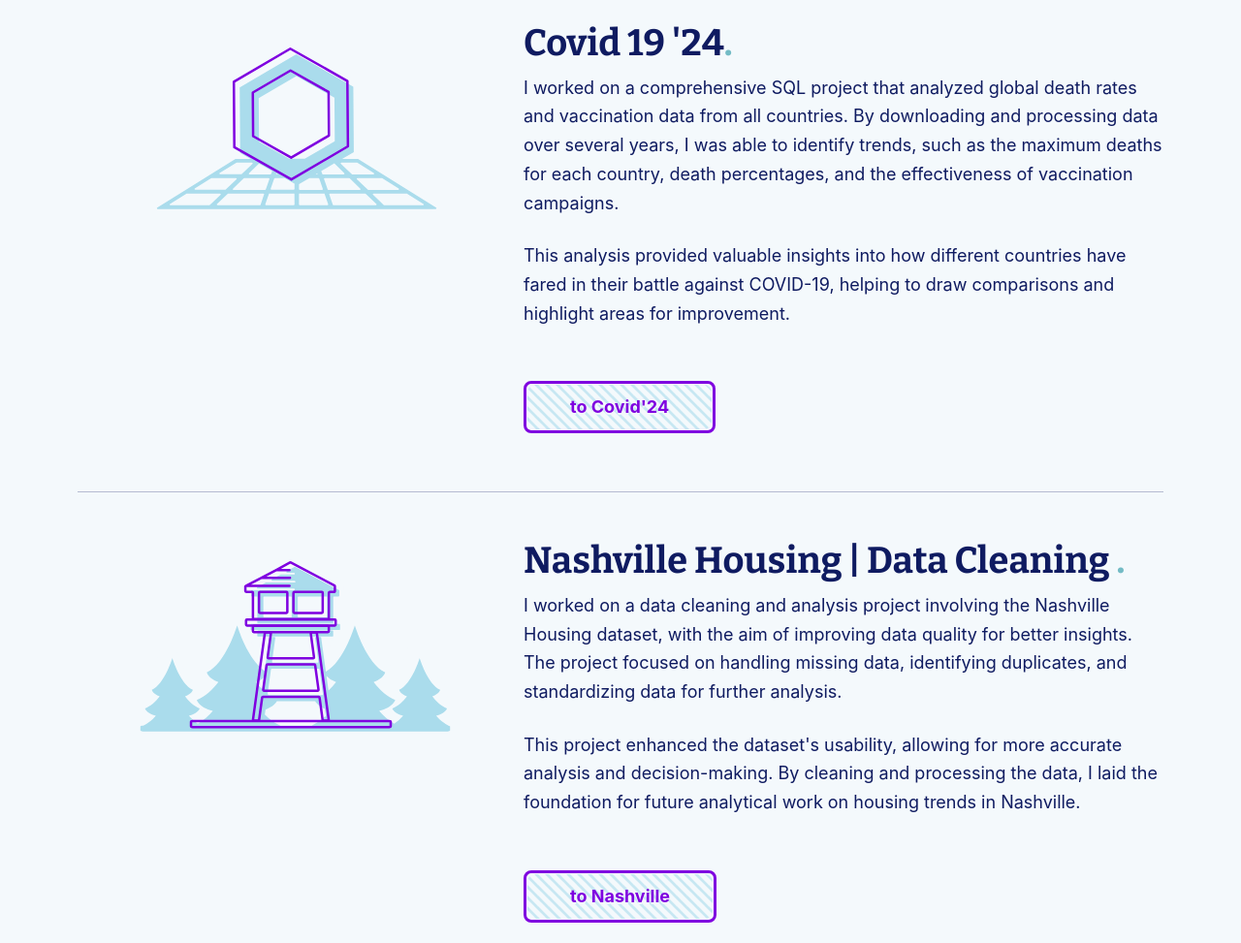
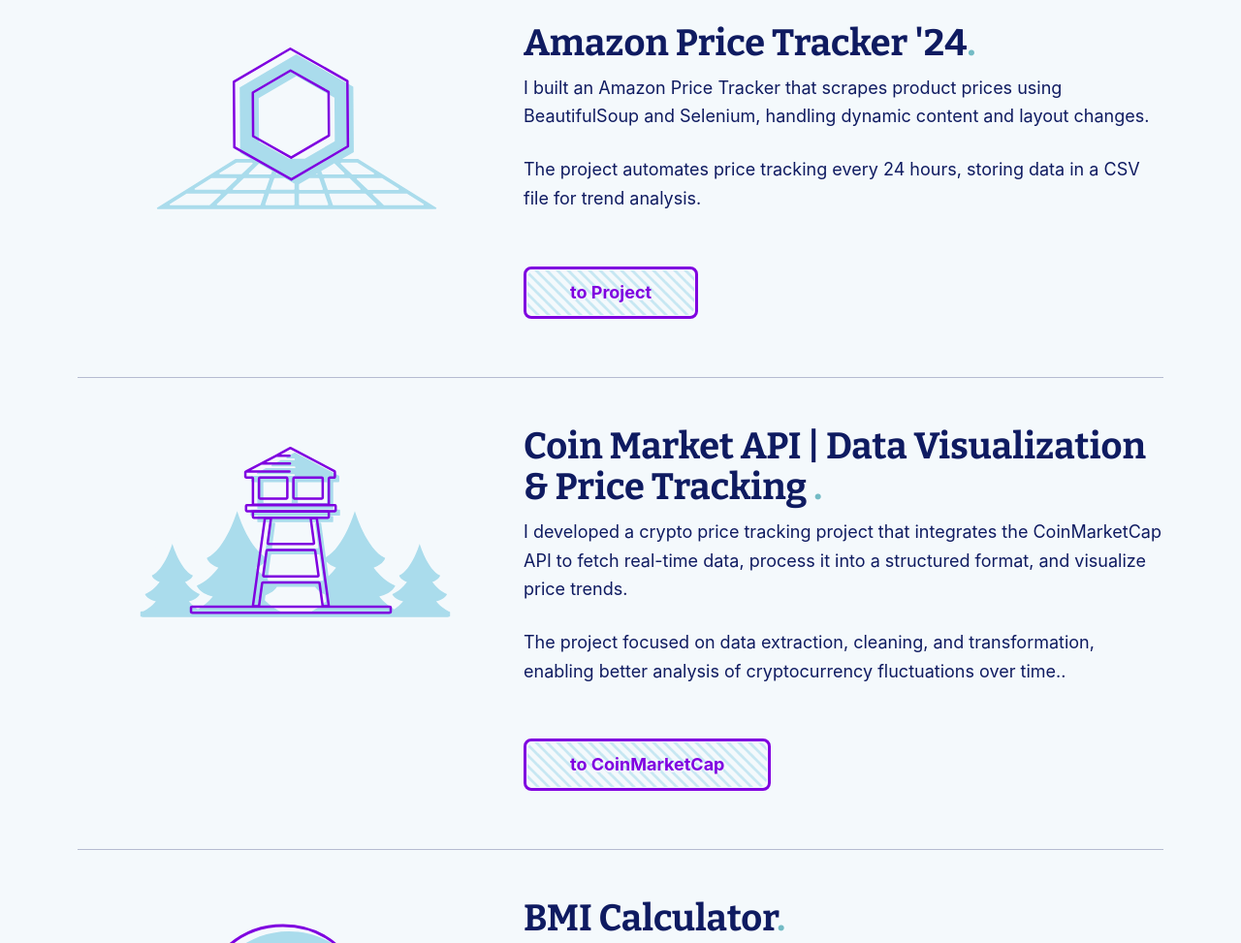
Before and after one commit to thedogukandizman/portfolio1, a plain HTML site: page index.html in a window 1280 px wide. Shown: the part 1946-2919 px from the top of the page at 97% size. Drawn offline with nearby package versions, Linux system fonts and the light colour scheme.

Commit message:
Updated index.html

```diff
--- a/index.html
+++ b/index.html
@@ -392,13 +392,13 @@
               </div>
               <div class="project__details">
                 <div class="flow">
-                  <h3 class="t-heading t-lede:s t-medium:m t-medium:l">Covid 19 <b>'24</b><span class="dot">.</span>
+                  <h3 class="t-heading t-lede:s t-medium:m t-medium:l">Amazon Price Tracker <b>'24</b><span class="dot">.</span>
                   </h3>
-                  <p>I worked on a comprehensive SQL project that analyzed global death rates and vaccination data from all countries. By downloading and processing data over several years, I was able to identify trends, such as the maximum deaths for each country, death percentages, and the effectiveness of vaccination campaigns.</p>
-                  <p>This analysis provided valuable insights into how different countries have fared in their battle against COVID-19, helping to draw comparisons and highlight areas for improvement.</p><a
-                    href="https://github.com/thedogukandizman/CovidPercentages" target="_blank"
-                    rel="noreferrer" class="btn"><span class="btn__label">to Covid'24</span> <span
-                      class="btn__fill stripes" data-drift="-8 -12" aria-hidden="true">to Covid'24</span></a>
+                  <p>I built an Amazon Price Tracker that scrapes product prices using BeautifulSoup and Selenium, handling dynamic content and layout changes.</p>
+                  <p>The project automates price tracking every 24 hours, storing data in a CSV file for trend analysis.</p><a
+                    href="https://github.com/thedogukandizman/Amazon-Web-Scraping-Project" target="_blank"
+                    rel="noreferrer" class="btn"><span class="btn__label">to Project</span> <span
+                      class="btn__fill stripes" data-drift="-8 -12" aria-hidden="true">to Project</span></a>
                 </div>
               </div>
             </div>
@@ -439,11 +439,11 @@
               </div>
               <div class="project__details">
                 <div class="flow">
-                  <h3 class="t-heading t-lede:s t-medium:m t-medium:l">Nashville Housing | Data Cleaning <span class="dot">.</span></h3>
-                  <p>I worked on a data cleaning and analysis project involving the Nashville Housing dataset, with the aim of improving data quality for better insights. The project focused on handling missing data, identifying duplicates, and standardizing data for further analysis.</p>
-                  <p>This project enhanced the dataset's usability, allowing for more accurate analysis and decision-making. By cleaning and processing the data, I laid the foundation for future analytical work on housing trends in Nashville.</p><a href="https://github.com/thedogukandizman/NashvilleHousing"
-                    target="_blank" rel="noreferrer" class="btn"><span class="btn__label">to Nashville </span> <span
-                      class="btn__fill stripes" data-drift="-10 -12" aria-hidden="true">to Nashville</span></a>
+                  <h3 class="t-heading t-lede:s t-medium:m t-medium:l">Coin Market API | Data Visualization & Price Tracking <span class="dot">.</span></h3>
+                  <p>I developed a crypto price tracking project that integrates the CoinMarketCap API to fetch real-time data, process it into a structured format, and visualize price trends.</p>
+                  <p>The project focused on data extraction, cleaning, and transformation, enabling better analysis of cryptocurrency fluctuations over time..</p><a href="https://github.com/thedogukandizman/CoinMarketCap-API"
+                    target="_blank" rel="noreferrer" class="btn"><span class="btn__label">to CoinMarketCap </span> <span
+                      class="btn__fill stripes" data-drift="-10 -12" aria-hidden="true">to CoinMarketCap</span></a>
                 </div>
               </div>
             </div>
@@ -487,7 +487,7 @@
           </div>
         </div>
     </main>
-  </div><small class="made-in-finland">© MMXXV. Gwneud yn Ne Cymru.</small>
+  </div><small class="made-in-finland">© MMXXV. DIZMAN DOGUKAN.</small>
   <script src="js/main.js"></script>
 </body>
 
```
Also changed, not shown: 1 other file.
